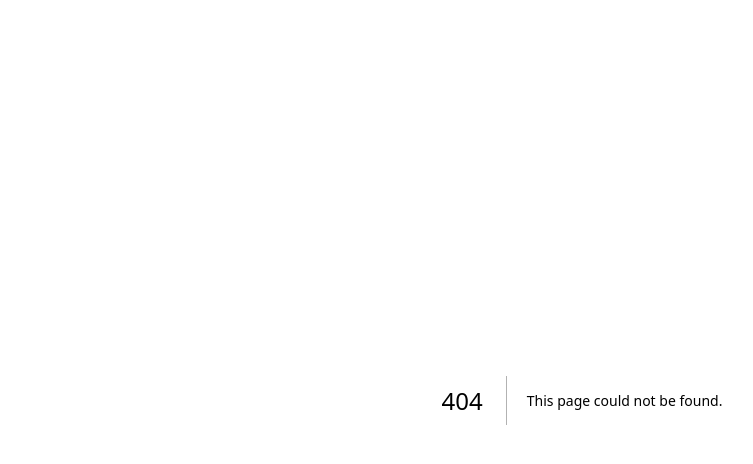
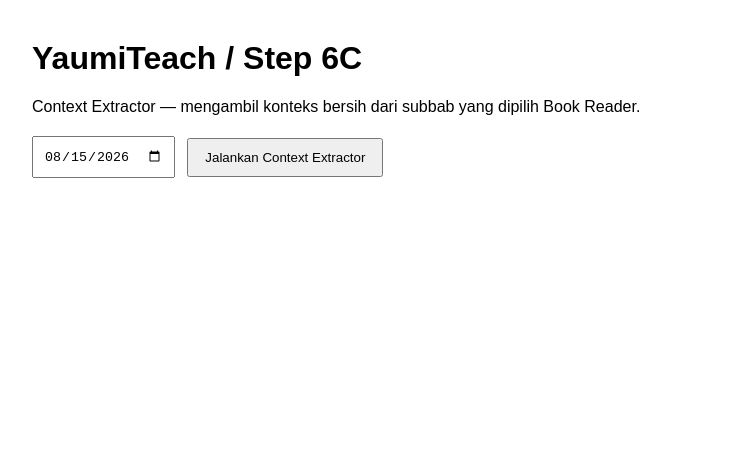
Before and after one commit to Tahjud-yaumil/Ai-Teacher, a Next.js app: page /context-extractor in a window 1280 px wide. Before the commit this address had no page. Shown: the top 464 px of the page, without its empty margins (58-811 px from the left). Built offline with nearby package versions, Linux system fonts and the light colour scheme.

Commit message:
feat: add Context Extractor 6C test page

```diff
--- /dev/null
+++ b/app/context-extractor/page.js
@@ -0,0 +1,30 @@
+'use client';
+
+import { useState } from 'react';
+
+export default function ContextExtractorPage() {
+  const [tanggal, setTanggal] = useState('2026-08-15');
+  const [loading, setLoading] = useState(false);
+  const [result, setResult] = useState(null);
+
+  async function run() {
+    setLoading(true); setResult(null);
+    try {
+      const r = await fetch('/api/context-extractor', { method:'POST', headers:{'content-type':'application/json'}, body:JSON.stringify({tanggal}) });
+      setResult(await r.json());
+    } catch (e) { setResult({status:'error', reason:e?.message || 'Gagal memanggil API.'}); }
+    finally { setLoading(false); }
+  }
+
+  return (
+    <main style={{maxWidth:1100,margin:'40px auto',padding:'0 20px',fontFamily:'Arial,sans-serif'}}>
+      <h1>YaumiTeach / Step 6C</h1>
+      <p>Context Extractor — mengambil konteks bersih dari subbab yang dipilih Book Reader.</p>
+      <div style={{display:'flex',gap:12,alignItems:'center',margin:'20px 0'}}>
+        <input type="date" value={tanggal} onChange={e=>setTanggal(e.target.value)} style={{padding:10}} />
+        <button onClick={run} disabled={loading} style={{padding:'10px 16px',cursor:'pointer'}}>{loading?'Memproses...':'Jalankan Context Extractor'}</button>
+      </div>
+      {result && <pre style={{whiteSpace:'pre-wrap',background:'#f5f5f5',padding:16,borderRadius:10,overflow:'auto'}}>{JSON.stringify(result,null,2)}</pre>}
+    </main>
+  );
+}
```
